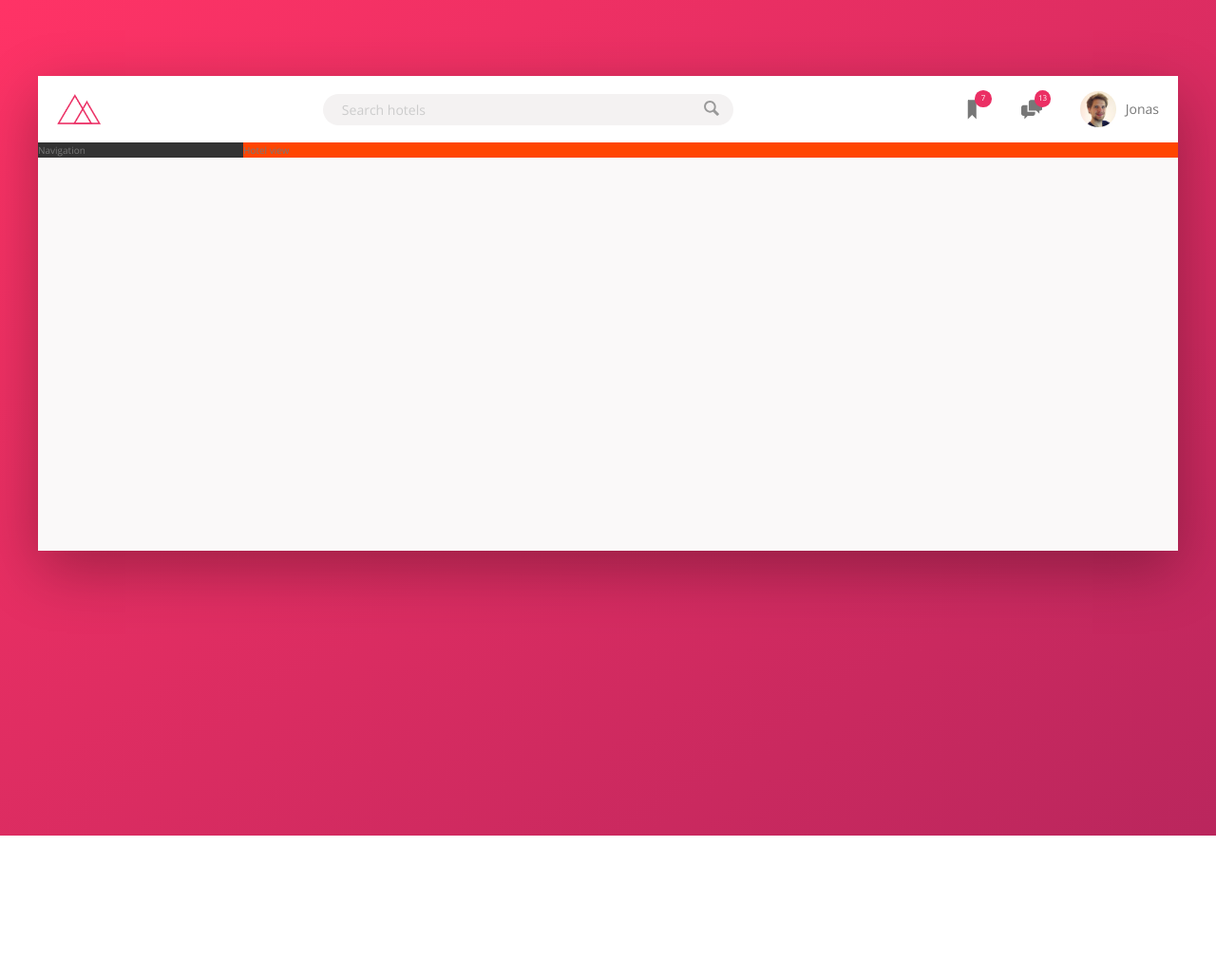
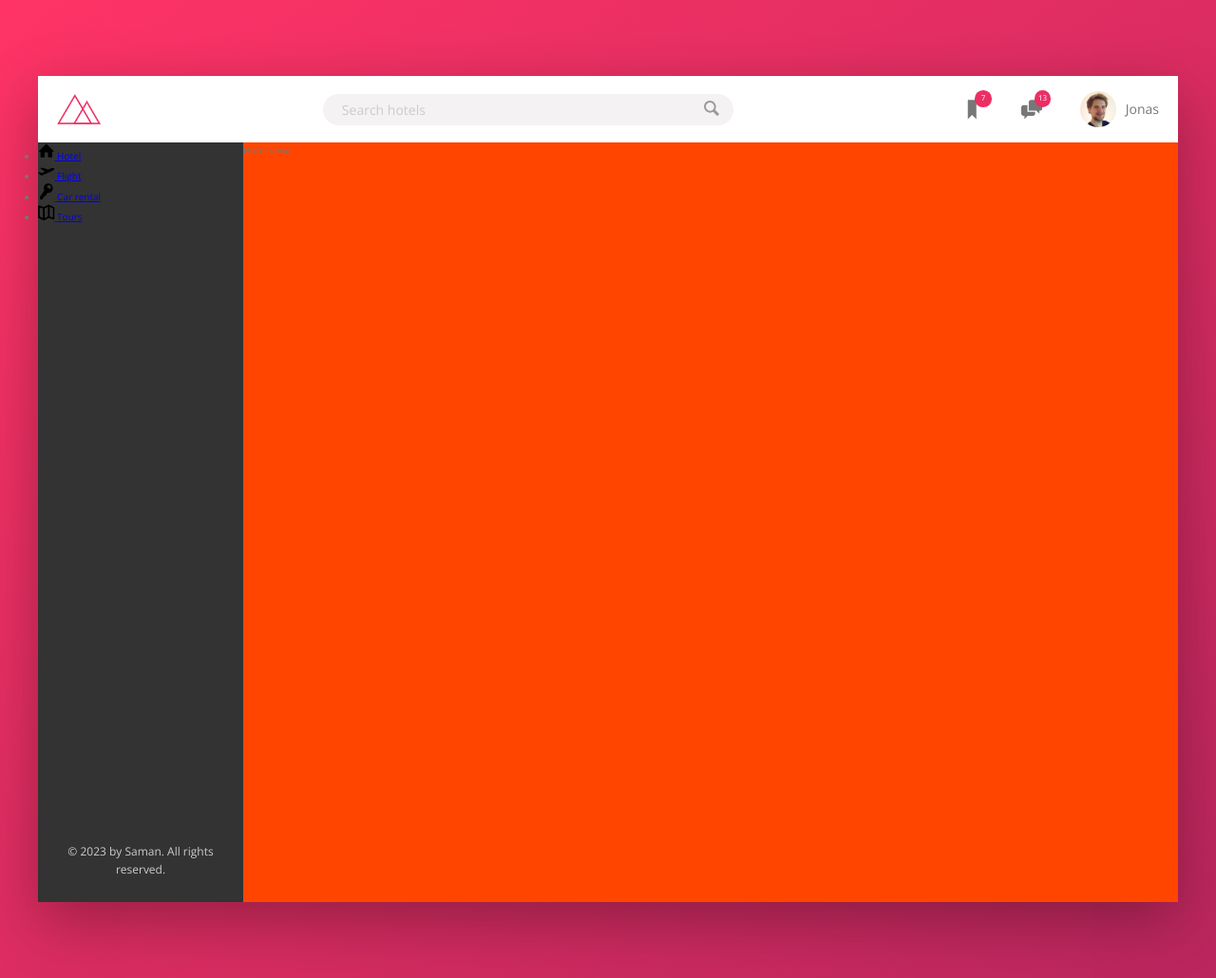
Before and after one commit to sam-nazarian/hotel-landing-page, a website: page index.html in a window 1280 px wide. Shown: the whole page at 95% size. Before the commit the page ends 880 px from the top, so only its background shows below. Drawn offline with nearby package versions, Linux system fonts and the light colour scheme.

Commit message:
Built the navigation - part 1

```diff
--- a/index.html
+++ b/index.html
@@ -56,8 +56,53 @@
 
         <div class="content">
             <nav class="sidebar">
-                Navigation
+                <ul class="side-nav">
+                    <li class="side-nav__item">
+                        <a href="javascript:void(0);" class="slide-nav__link">
+                            <svg class="side-nav__icon">
+                                <use xlink:href="img/sprite.svg#icon-home"></use>
+                            </svg>
+
+                            <span>Hotel</span>
+                        </a>
+                    </li>
+
+                    <li class="side-nav__item">
+                        <a href="javascript:void(0);" class="slide-nav__link">
+                            <svg class="side-nav__icon">
+                                <use xlink:href="img/sprite.svg#icon-aircraft-take-off"></use>
+                            </svg>
+
+                            <span>Flight</span>
+                        </a>
+                    </li>
+
+                    <li class="side-nav__item">
+                        <a href="javascript:void(0);" class="slide-nav__link">
+                            <svg class="side-nav__icon">
+                                <use xlink:href="img/sprite.svg#icon-key"></use>
+                            </svg>
+
+                            <span>Car rental</span>
+                        </a>
+                    </li>
+
+                    <li class="side-nav__item">
+                        <a href="javascript:void(0);" class="slide-nav__link">
+                            <svg class="side-nav__icon">
+                                <use xlink:href="img/sprite.svg#icon-map"></use>
+                            </svg>
+
+                            <span>Tours</span>
+                        </a>
+                    </li>
+                </ul>
+
+                <div class="legal">
+                    &copy; 2023 by Saman. All rights reserved.
+                </div>
             </nav>
+
             <main class="hotel-view">
                 Hotel view
             </main>
--- a/sass/_components.scss
+++ b/sass/_components.scss
@@ -68,7 +68,6 @@
 
 /////////////////////////////////////
 // USER NAVIGATION
-
 .user-nav {
   align-self: stretch; //overwrites align-items:center from header
 
@@ -121,3 +120,27 @@
     margin-right: 1rem;
   }
 }
+
+/////////////////////////////////////
+// SIDE NAVIGATION
+.side-nav {
+  &__item {
+  }
+
+  &__link {
+  }
+
+  &__icon {
+    width: 1.75rem; //usually style icons as squares in svg
+    height: 1.75rem;
+  }
+}
+
+/////////////////////////////////////
+// LEGAL TEXT
+.legal {
+  font-size: 1.2rem;
+  color: var(--color-grey-light-4);
+  text-align: center;
+  padding: 2.5rem;
+}
--- a/sass/_layout.scss
+++ b/sass/_layout.scss
@@ -26,9 +26,18 @@
 
   //will not shrink length always stays the same no matter what, (for percent value it's okay for it to not shrink)
   flex: 0 0 18%;
+
+  display: flex;
+  flex-direction: column;
+  justify-content: space-between;
 }
 
 .hotel-view {
+  background-color: #fff;
+
+  //TEST
   background-color: orangered;
+  height: 80rem;
+
   flex: 1; //elm should grow as much as it can
 }
```
Also changed, not shown: css/style.css, 1 other file.
